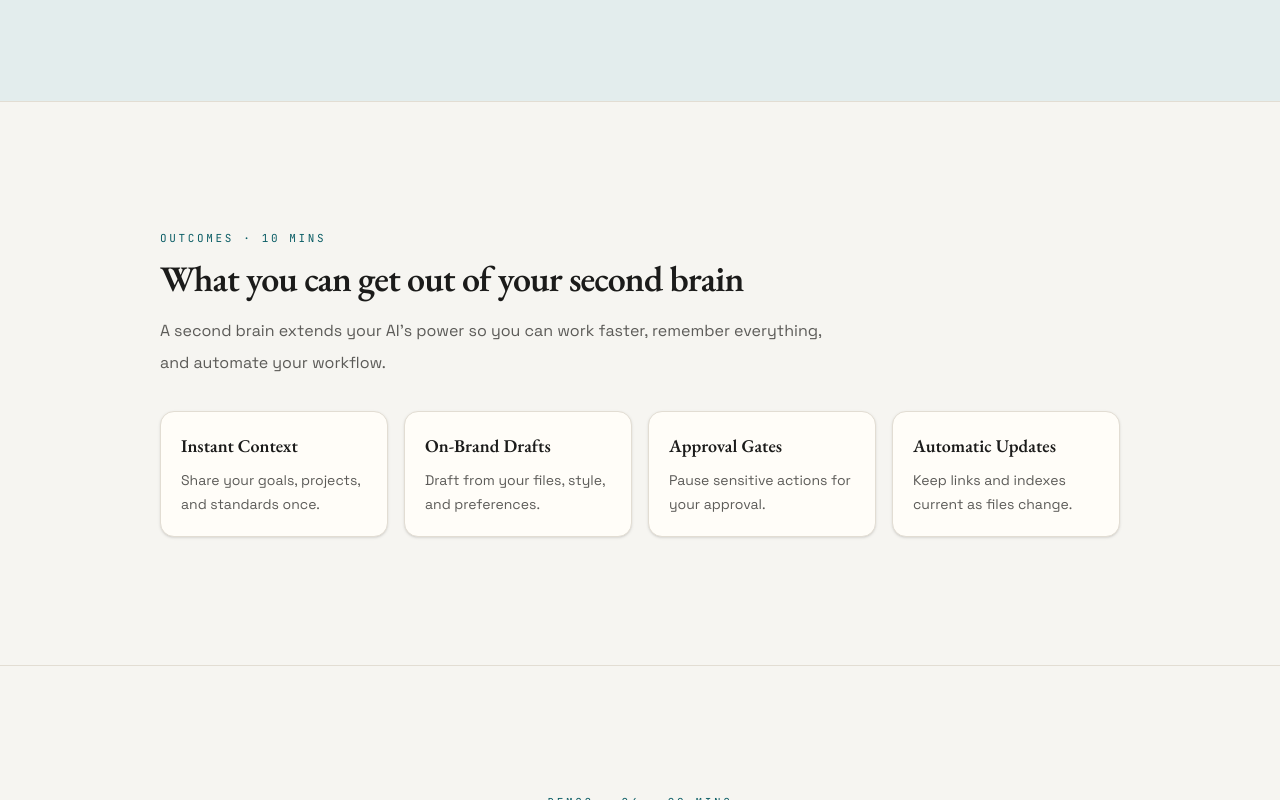
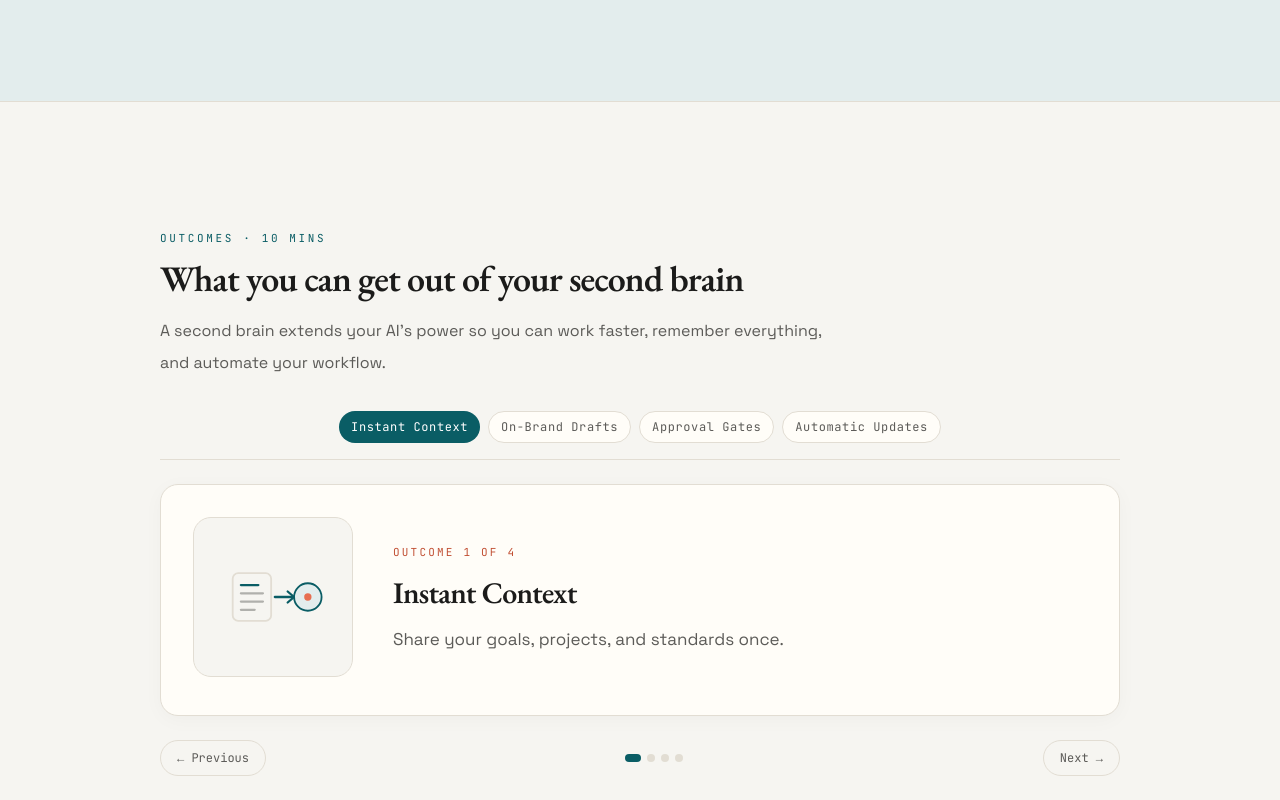
Before and after one commit to Jeff-Kazzee/second-brain-site, a React (Vite) app: page / in a window 1280 px wide. Shown: the part 11200-12000 px from the top of the page. Built offline with nearby package versions, Linux system fonts and the light colour scheme.

Commit message:
Turn Outcomes benefits grid into a one-per-screen carousel with minimal SVG graphics

```diff
--- a/src/pages/Landing.tsx
+++ b/src/pages/Landing.tsx
@@ -74,6 +74,25 @@ const deeperVocab = [
     term: "Loops",
     plain:
       "Self-healing maintenance routines: clean up stale files, fix broken links, flag conflicts. Every day it gets a little better.",
+  },
+];
+
+const benefits = [
+  {
+    term: "Instant Context",
+    plain: "Share your goals, projects, and standards once.",
+  },
+  {
+    term: "On-Brand Drafts",
+    plain: "Draft from your files, style, and preferences.",
+  },
+  {
+    term: "Approval Gates",
+    plain: "Pause sensitive actions for your approval.",
+  },
+  {
+    term: "Automatic Updates",
+    plain: "Keep links and indexes current as files change.",
   },
 ];
 
@@ -487,6 +506,271 @@ function DeeperConceptCarousel() {
           type="button"
           onClick={() => go(activeIndex + 1)}
           aria-label="Next concept"
+          className="rounded-full border border-[var(--d-line)] bg-[var(--d-canvas)] px-4 py-2 font-mono text-[12px] text-[var(--d-slate)] transition hover:border-[var(--d-teal)] hover:text-[var(--d-ink)]"
+        >
+          Next →
+        </button>
+      </div>
+    </div>
+  );
+}
+
+function BenefitGraphic({ index }: { index: number }) {
+  const svgProps = {
+    viewBox: "0 0 120 120",
+    fill: "none",
+    "aria-hidden": true as const,
+  };
+
+  // 0 — Instant Context: a file feeds context straight into the AI node.
+  if (index === 0) {
+    return (
+      <svg {...svgProps} className="h-full w-full">
+        <rect
+          x="16"
+          y="34"
+          width="42"
+          height="52"
+          rx="6"
+          className="fill-[var(--d-canvas)] stroke-[var(--d-line)]"
+          strokeWidth="2"
+        />
+        {[47, 56, 65, 74].map((y, i) => (
+          <line
+            key={y}
+            x1="25"
+            y1={y}
+            x2={i === 0 ? 44 : i === 3 ? 40 : 49}
+            y2={y}
+            className={i === 0 ? "stroke-[var(--d-teal)]" : "stroke-[var(--d-slate)]"}
+            strokeWidth="2.5"
+            strokeLinecap="round"
+            opacity={i === 0 ? "1" : "0.45"}
+          />
+        ))}
+        <line
+          x1="62"
+          y1="60"
+          x2="82"
+          y2="60"
+          className="stroke-[var(--d-teal)]"
+          strokeWidth="2.5"
+          strokeLinecap="round"
+        />
+        <polyline
+          points="76,54 83,60 76,66"
+          className="fill-none stroke-[var(--d-teal)]"
+          strokeWidth="2.5"
+          strokeLinecap="round"
+          strokeLinejoin="round"
+        />
+        <circle
+          cx="98"
+          cy="60"
+          r="15"
+          className="fill-[var(--d-teal-panel)] stroke-[var(--d-teal)]"
+          strokeWidth="2"
+        />
+        <circle cx="98" cy="60" r="4" className="fill-[var(--d-coral)]" />
+      </svg>
+    );
+  }
+
+  // 1 — On-Brand Drafts: a page written in your own voice, marked on-brand.
+  if (index === 1) {
+    return (
+      <svg {...svgProps} className="h-full w-full">
+        <rect
+          x="28"
+          y="18"
+          width="56"
+          height="84"
+          rx="6"
+          className="fill-[var(--d-canvas)] stroke-[var(--d-line)]"
+          strokeWidth="2"
+        />
+        {[32, 42, 52, 62].map((y, i) => (
+          <line
+            key={y}
+            x1="38"
+            y1={y}
+            x2={i % 2 === 0 ? 74 : 66}
+            y2={y}
+            className="stroke-[var(--d-slate)]"
+            strokeWidth="2"
+            strokeLinecap="round"
+            opacity="0.45"
+          />
+        ))}
+        <circle cx="42" cy="82" r="8" className="fill-[var(--d-teal-panel)] stroke-[var(--d-teal)]" strokeWidth="2" />
+        <polyline
+          points="38,82 41,85 46,79"
+          className="fill-none stroke-[var(--d-teal)]"
+          strokeWidth="2.5"
+          strokeLinecap="round"
+          strokeLinejoin="round"
+        />
+        <path
+          d="M78 40 L92 54 L74 72 L64 74 L66 64 Z"
+          className="fill-[var(--d-canvas)] stroke-[var(--d-coral)]"
+          strokeWidth="2.5"
+          strokeLinejoin="round"
+        />
+        <line
+          x1="82"
+          y1="44"
+          x2="88"
+          y2="50"
+          className="stroke-[var(--d-coral)]"
+          strokeWidth="2.5"
+          strokeLinecap="round"
+        />
+      </svg>
+    );
+  }
+
+  // 2 — Approval Gates: a shield that holds until you check it off.
+  if (index === 2) {
+    return (
+      <svg {...svgProps} className="h-full w-full">
+        <path
+          d="M60 20 L88 30 V60 C88 78 74 92 60 100 C46 92 32 78 32 60 V30 Z"
+          className="fill-[var(--d-teal-panel)] stroke-[var(--d-teal)]"
+          strokeWidth="2.5"
+          strokeLinejoin="round"
+        />
+        <polyline
+          points="48,60 57,69 74,50"
+          className="fill-none stroke-[var(--d-teal)]"
+          strokeWidth="3.5"
+          strokeLinecap="round"
+          strokeLinejoin="round"
+        />
+      </svg>
+    );
+  }
+
+  // 3 — Automatic Updates: a refresh cycle keeping a link intact.
+  return (
+    <svg
+      {...svgProps}
+      className="h-full w-full origin-center animate-spin [animation-duration:16s] motion-reduce:animate-none"
+    >
+      <path
+        d="M60 28 A32 32 0 0 1 92 60"
+        className="stroke-[var(--d-teal)]"
+        strokeWidth="3"
+        strokeLinecap="round"
+      />
+      <polyline
+        points="85,57 92,64 99,57"
+        className="fill-none stroke-[var(--d-teal)]"
+        strokeWidth="3"
+        strokeLinecap="round"
+        strokeLinejoin="round"
+      />
+      <path
+        d="M60 92 A32 32 0 0 1 28 60"
+        className="stroke-[var(--d-teal)]"
+        strokeWidth="3"
+        strokeLinecap="round"
+      />
+      <polyline
+        points="21,63 28,56 35,63"
+        className="fill-none stroke-[var(--d-teal)]"
+        strokeWidth="3"
+        strokeLinecap="round"
+        strokeLinejoin="round"
+      />
+      <rect
+        x="52"
+        y="55"
+        width="16"
+        height="10"
+        rx="5"
+        className="fill-none stroke-[var(--d-coral)]"
+        strokeWidth="2.5"
+      />
+    </svg>
+  );
+}
+
+function BenefitsCarousel() {
+  const [activeIndex, setActiveIndex] = useState(0);
+  const total = benefits.length;
+  const go = (n: number) => setActiveIndex((n + total) % total);
+  const active = benefits[activeIndex];
+
+  return (
+    <div className="mt-8 space-y-6">
+      {/* Benefit navigator */}
+      <div className="flex flex-wrap justify-center gap-2 border-b border-[var(--d-line)] pb-4">
+        {benefits.map((b, i) => (
+          <button
+            key={b.term}
+            type="button"
+            aria-pressed={activeIndex === i}
+            onClick={() => setActiveIndex(i)}
+            className={`rounded-full px-3 py-1.5 font-mono text-[12px] tracking-wider transition ${
+              activeIndex === i
+                ? "bg-[var(--d-teal)] text-white dark:text-[#171614]"
+                : "border border-[var(--d-line)] bg-[var(--d-card)] text-[var(--d-slate)] hover:border-[var(--d-teal)] hover:text-[var(--d-ink)]"
+            }`}
+          >
+            {b.term}
+          </button>
+        ))}
+      </div>
+
+      {/* One benefit at a time */}
+      <div className="relative overflow-hidden rounded-2xl border border-[var(--d-line)] bg-[var(--d-card)] p-8 shadow-[0_4px_20px_rgba(0,0,0,0.03)] sm:min-h-[232px]">
+        <div
+          key={activeIndex}
+          aria-live="polite"
+          aria-atomic="true"
+          className="flex flex-col items-center gap-8 duration-500 animate-in fade-in slide-in-from-bottom-2 motion-reduce:animate-none sm:flex-row sm:items-center sm:gap-10"
+        >
+          <div className="flex size-32 shrink-0 items-center justify-center rounded-2xl border border-[var(--d-line)] bg-[var(--d-canvas)] p-6 sm:size-40">
+            <BenefitGraphic index={activeIndex} />
+          </div>
+          <div className="text-center sm:text-left">
+            <span className="font-mono text-[11px] uppercase tracking-[0.2em] text-[var(--d-coral-ink)]">
+              Outcome {activeIndex + 1} of {total}
+            </span>
+            <h3 className="mt-3 font-serif text-2xl font-semibold tracking-tight text-[var(--d-ink)] sm:text-3xl">
+              {active.term}
+            </h3>
+            <p className="mt-3 text-[17px] leading-8 text-[var(--d-slate)] text-pretty">
+              {active.plain}
+            </p>
+          </div>
+        </div>
+      </div>
+
+      {/* Controls */}
+      <div className="flex items-center justify-between gap-4">
+        <button
+          type="button"
+          onClick={() => go(activeIndex - 1)}
+          aria-label="Previous outcome"
+          className="rounded-full border border-[var(--d-line)] bg-[var(--d-canvas)] px-4 py-2 font-mono text-[12px] text-[var(--d-slate)] transition hover:border-[var(--d-teal)] hover:text-[var(--d-ink)]"
+        >
+          ← Previous
+        </button>
+        <div className="flex gap-1.5">
+          {benefits.map((_, i) => (
+            <span
+              key={i}
+              className={`h-2 rounded-full transition-all ${
+                activeIndex === i ? "w-4 bg-[var(--d-teal)]" : "w-2 bg-[var(--d-line)]"
+              }`}
+            />
+          ))}
+        </div>
+        <button
+          type="button"
+          onClick={() => go(activeIndex + 1)}
+          aria-label="Next outcome"
           className="rounded-full border border-[var(--d-line)] bg-[var(--d-canvas)] px-4 py-2 font-mono text-[12px] text-[var(--d-slate)] transition hover:border-[var(--d-teal)] hover:text-[var(--d-ink)]"
         >
           Next →
@@ -1137,40 +1421,7 @@ export default function Landing() {
               A second brain extends your AI's power so you can work faster,
               remember everything, and automate your workflow.
             </p>
-            <div className="mt-8 grid gap-4 sm:grid-cols-2 lg:grid-cols-4">
-              <div className="rounded-xl border border-[var(--d-line)] bg-[var(--d-card)] p-5 shadow-sm">
-                <h3 className="font-serif text-lg font-semibold text-[var(--d-ink)]">
-                  Instant Context
-                </h3>
-                <p className="mt-2 text-sm leading-6 text-[var(--d-slate)]">
-                  Share your goals, projects, and standards once.
-                </p>
-              </div>
-              <div className="rounded-xl border border-[var(--d-line)] bg-[var(--d-card)] p-5 shadow-sm">
-                <h3 className="font-serif text-lg font-semibold text-[var(--d-ink)]">
-                  On-Brand Drafts
-                </h3>
-                <p className="mt-2 text-sm leading-6 text-[var(--d-slate)]">
-                  Draft from your files, style, and preferences.
-                </p>
-              </div>
-              <div className="rounded-xl border border-[var(--d-line)] bg-[var(--d-card)] p-5 shadow-sm">
-                <h3 className="font-serif text-lg font-semibold text-[var(--d-ink)]">
-                  Approval Gates
-                </h3>
-                <p className="mt-2 text-sm leading-6 text-[var(--d-slate)]">
-                  Pause sensitive actions for your approval.
-                </p>
-              </div>
-              <div className="rounded-xl border border-[var(--d-line)] bg-[var(--d-card)] p-5 shadow-sm">
-                <h3 className="font-serif text-lg font-semibold text-[var(--d-ink)]">
-                  Automatic Updates
-                </h3>
-                <p className="mt-2 text-sm leading-6 text-[var(--d-slate)]">
-                  Keep links and indexes current as files change.
-                </p>
-              </div>
-            </div>
+            <BenefitsCarousel />
           </div>
         </section>
 
```
Also changed, not shown: 1 other file (tests, documents, lock files or other folders).
